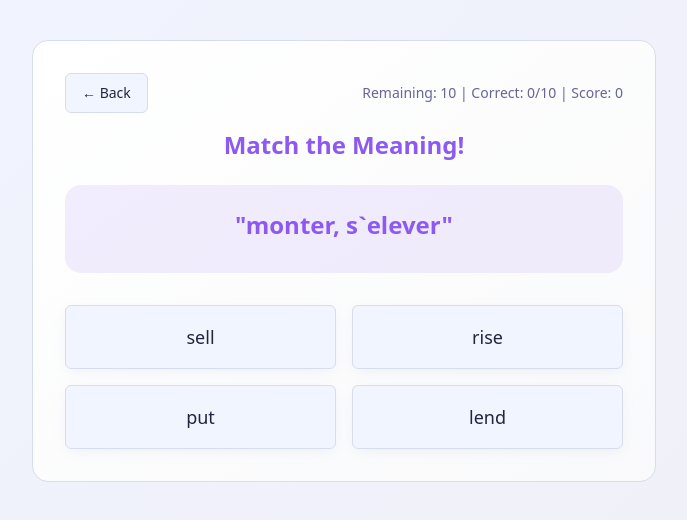
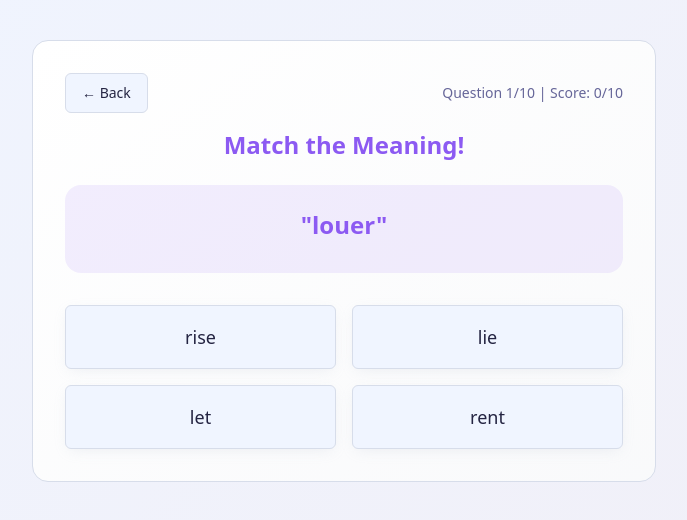
Before and after one commit to phervas/verb-voyage-fr, a React (Vite) app: page / in a window 1280 px wide. Both pictures are taken after a click on the element 410 px from the left and 430 px from the top of the page. Shown: the top 520 px of the page, without its empty margins (296-983 px from the left). Built offline with nearby package versions, Linux system fonts and the light colour scheme; the HTML template or start-up script is replaced by a standard one.

Commit message:
Reverted to commit ea8383258aa3ed9726ae28602b34e1d5be60fbb3

```diff
--- a/src/components/activities/MeaningMatch.tsx
+++ b/src/components/activities/MeaningMatch.tsx
@@ -1,118 +1,77 @@
-import { useState, useEffect, useMemo } from 'react';
+import { useState, useEffect } from 'react';
 import { Button } from '@/components/ui/button';
 import { IRREGULAR_VERBS } from '@/data/verbs';
 import { IrregularVerb, ActivityResult } from '@/types/game';
-import { CheckCircle, XCircle } from 'lucide-react';
+import { CheckCircle, XCircle, RotateCcw } from 'lucide-react';
 
 interface MeaningMatchProps {
   onComplete: (result: ActivityResult) => void;
   onBack: () => void;
 }
 
-const ROUND_SIZE = 10; // first 10 unique verbs per round
-
-function shuffle<T>(arr: T[]): T[] {
-  const a = [...arr];
-  for (let i = a.length - 1; i > 0; i--) {
-    const j = Math.floor(Math.random() * (i + 1));
-    [a[i], a[j]] = [a[j], a[i]];
-  }
-  return a;
-}
-
 export const MeaningMatch = ({ onComplete, onBack }: MeaningMatchProps) => {
-  // queue holds a list of verb indices for this round
-  const [queue, setQueue] = useState<number[]>([]);
-  const [currentIdx, setCurrentIdx] = useState<number | null>(null);
+  const [currentVerb, setCurrentVerb] = useState<IrregularVerb | null>(null);
   const [options, setOptions] = useState<IrregularVerb[]>([]);
+  const [selectedAnswer, setSelectedAnswer] = useState<IrregularVerb | null>(null);
   const [showResult, setShowResult] = useState(false);
   const [isCorrect, setIsCorrect] = useState(false);
-  const [correctCount, setCorrectCount] = useState(0);
-  const [score, setScore] = useState(0); // mirrors correctCount for UI
+  const [questionCount, setQuestionCount] = useState(1);
+  const [score, setScore] = useState(0);
 
-  // initialize queue with 10 unique, shuffled verbs
+  const generateQuestion = () => {
+    const verb = IRREGULAR_VERBS[Math.floor(Math.random() * IRREGULAR_VERBS.length)];
+    const otherVerbs = IRREGULAR_VERBS.filter(v => v.infinitive !== verb.infinitive);
+    const wrongOptions = otherVerbs.sort(() => 0.5 - Math.random()).slice(0, 3);
+    const allOptions = [verb, ...wrongOptions].sort(() => 0.5 - Math.random());
+
+    setCurrentVerb(verb);
+    setOptions(allOptions);
+    setSelectedAnswer(null);
+    setShowResult(false);
+  };
+
   useEffect(() => {
-    const total = Math.min(ROUND_SIZE, IRREGULAR_VERBS.length);
-    const initialQueue = shuffle(IRREGULAR_VERBS.map((_, i) => i)).slice(0, total);
-    setQueue(initialQueue);
+    generateQuestion();
   }, []);
 
-  // pick distractors and build options whenever current changes
-  useEffect(() => {
-    if (currentIdx == null) return;
-    const correctVerb = IRREGULAR_VERBS[currentIdx];
-    const others = IRREGULAR_VERBS.filter((_, i) => i !== currentIdx);
-    const distractors = shuffle(others).slice(0, 3);
-    setOptions(shuffle([correctVerb, ...distractors]));
-  }, [currentIdx]);
+  const handleAnswerSelect = (selected: IrregularVerb) => {
+    setSelectedAnswer(selected);
+    const correct = selected.infinitive === currentVerb?.infinitive;
+    setIsCorrect(correct);
+    setShowResult(true);
+    if (correct) setScore(score + 1);
 
-  // set current from queue front
-  useEffect(() => {
-    if (queue.length === 0) {
-      // finished round
-      if (correctCount > 0) {
+    setTimeout(() => {
+      if (questionCount >= 10) {
         onComplete({
-          correct: true,
-          verbId: '', // not meaningful at round end
+          correct,
+          verbId: currentVerb?.infinitive || '',
           activityType: 'meaning-match'
         });
+      } else {
+        nextQuestion();
       }
-      return;
-    }
-    setCurrentIdx(queue[0]);
-    setShowResult(false);
-  }, [queue]);
+    }, 3000);
+  };
 
-  const handleAnswerSelect = (selected: IrregularVerb) => {
-    if (currentIdx == null || showResult) return;
-
-    const correctVerb = IRREGULAR_VERBS[currentIdx];
-    const correct = selected.infinitive === correctVerb.infinitive;
-    setIsCorrect(correct);
-    setShowResult(true);
-
-    if (correct) {
-      // remove the head of the queue
-      setQueue(prev => prev.slice(1));
-      setCorrectCount(c => c + 1);
-      setScore(s => s + 1);
-      // brief feedback then next card will auto-load from queue effect
-      setTimeout(() => setShowResult(false), 800);
+  const handleNextQuestion = () => {
+    if (questionCount >= 10) {
+      onComplete({
+        correct: isCorrect,
+        verbId: currentVerb?.infinitive || '',
+        activityType: 'meaning-match'
+      });
     } else {
-      // move the head to position +2, or to end if near the end
-      setQueue(prev => {
-        if (prev.length <= 1) return prev; // nothing to reshuffle
-        const [head, ...rest] = prev;
-        // desired reinsertion index is 2 (i.e., two turns later)
-        const insertAt = Math.min(2, rest.length); // if rest length < 2, this becomes end
-        const next = [...rest.slice(0, insertAt), head, ...rest.slice(insertAt)];
-        return next;
-      });
-      // brief feedback, then next card will auto-load from queue effect
-      setTimeout(() => setShowResult(false), 800);
+      nextQuestion();
     }
   };
 
-  if (currentIdx == null || queue.length === 0) {
-    return (
-      <div className="w-full max-w-2xl mx-auto p-6">
-        <div className="game-card p-8 text-center">
-          <div className="mb-6">
-            <div className="flex items-center justify-between mb-4">
-              <Button variant="outline" onClick={onBack}>← Back</Button>
-              <span className="text-sm text-muted-foreground">
-                Done | Score: {score}/{Math.min(ROUND_SIZE, IRREGULAR_VERBS.length)}
-              </span>
-            </div>
-            <h2 className="text-2xl font-bold text-primary mb-2">All done!</h2>
-          </div>
-        </div>
-      </div>
-    );
-  }
+  const nextQuestion = () => {
+    setQuestionCount(questionCount + 1);
+    generateQuestion();
+  };
 
-  const currentVerb = IRREGULAR_VERBS[currentIdx];
-  const remaining = queue.length;
+  if (!currentVerb) return null;
 
   return (
     <div className="w-full max-w-2xl mx-auto p-6">
@@ -120,9 +79,7 @@ export const MeaningMatch = ({ onComplete, onBack }: MeaningMatchProps) => {
         <div className="mb-6">
           <div className="flex items-center justify-between mb-4">
             <Button variant="outline" onClick={onBack}>← Back</Button>
-            <span className="text-sm text-muted-foreground">
-              Remaining: {remaining} | Correct: {correctCount}/{Math.min(ROUND_SIZE, IRREGULAR_VERBS.length)} | Score: {score}
-            </span>
+            <span className="text-sm text-muted-foreground">Question {questionCount}/10 | Score: {score}/10</span>
           </div>
           <h2 className="text-2xl font-bold text-primary mb-2">Match the Meaning!</h2>
         </div>
@@ -157,9 +114,11 @@ export const MeaningMatch = ({ onComplete, onBack }: MeaningMatchProps) => {
                 {isCorrect ? 'Correct!' : 'Try again!'}
               </span>
             </div>
+
             <p className="text-2xl mb-4">
               "{currentVerb.french}" = <strong>{currentVerb.infinitive}</strong>
             </p>
+
           </div>
         )}
       </div>
```
